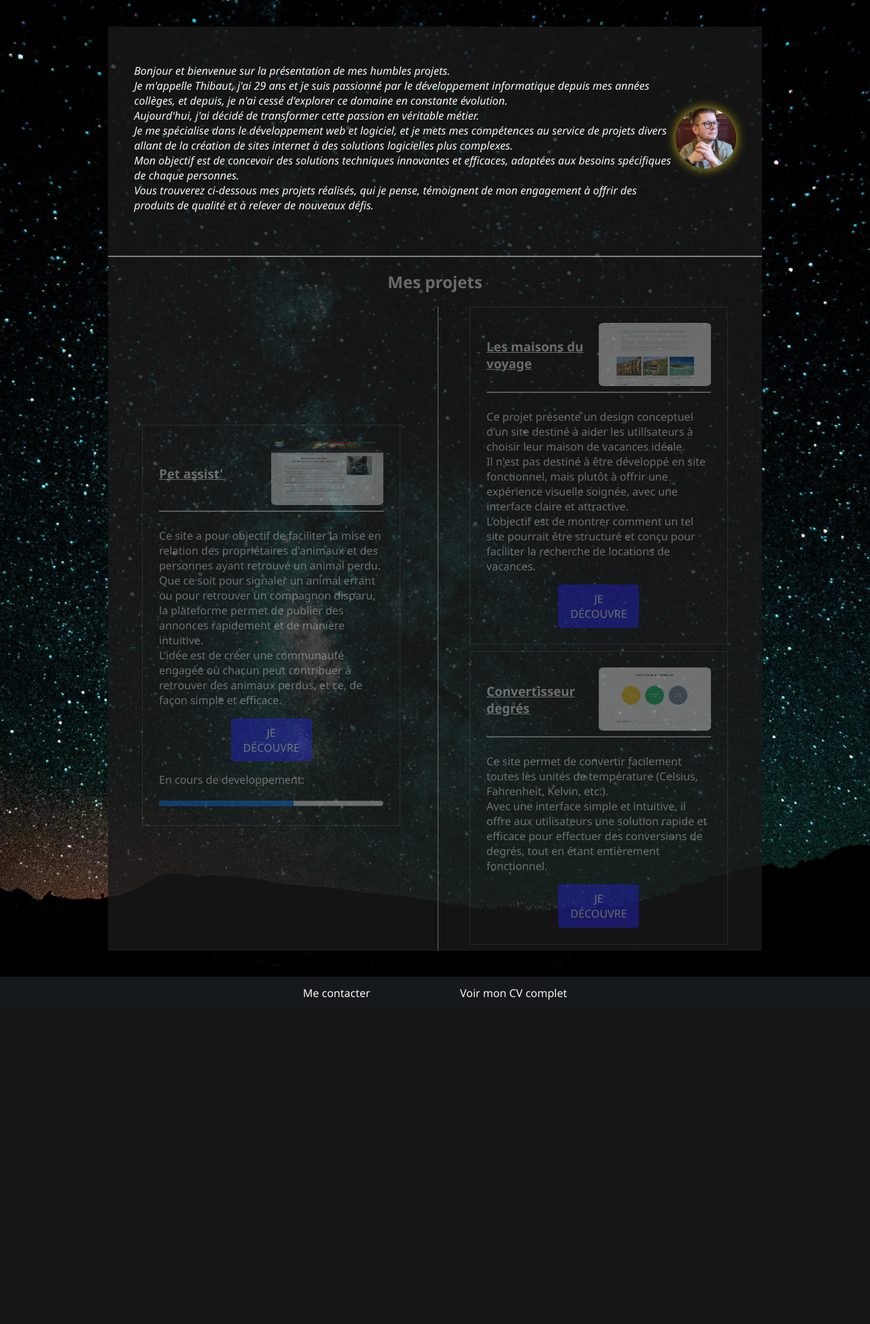
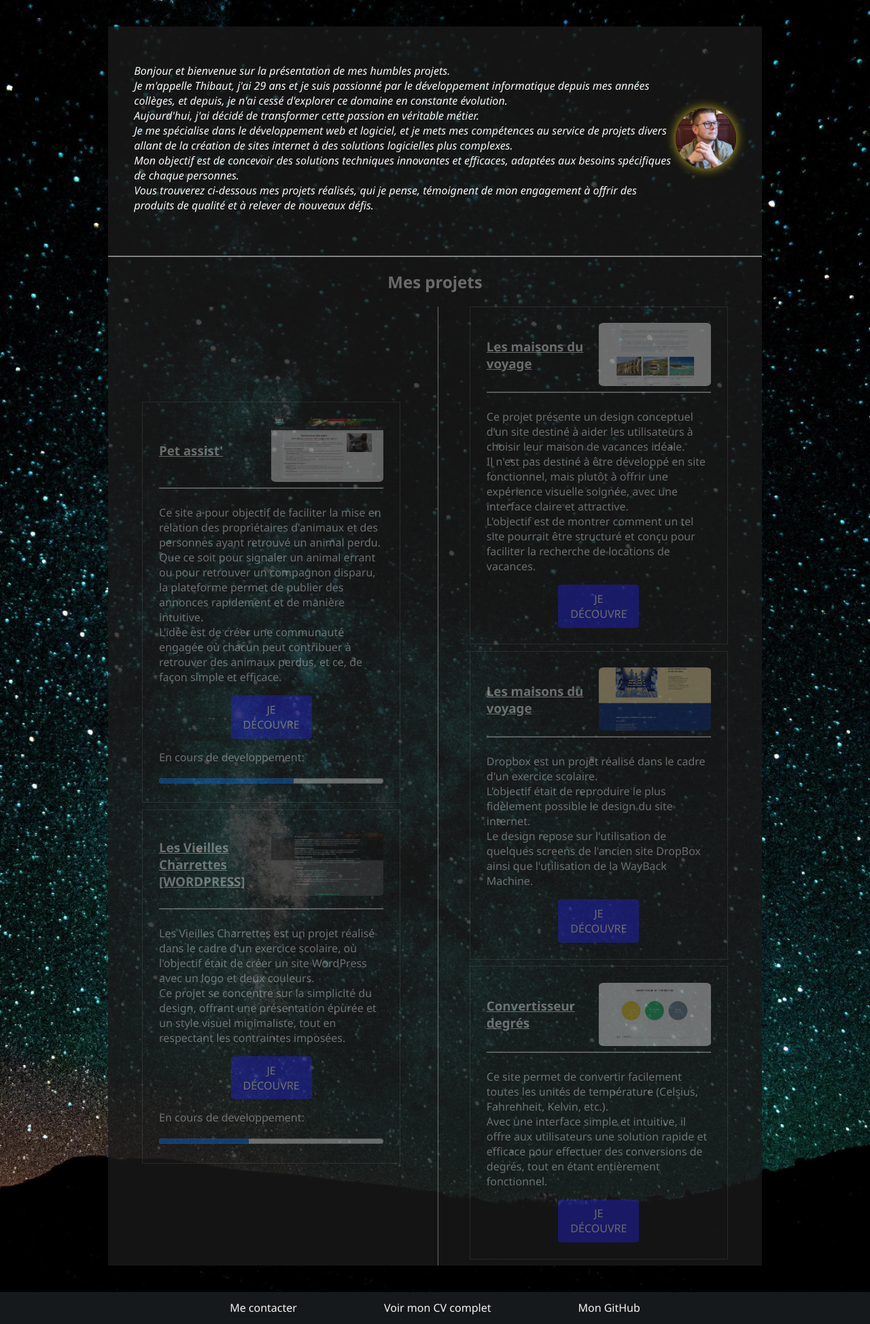
Before and after one commit to ThibautG60/VPS, a PHP site: page / in a window 1280 px wide. Shown: the part 121-2069 px from the top of the page at 68% size. Before the commit the page ends 1592 px from the top, so only its background shows below. Run offline with PHP 8.4, Linux system fonts and the light colour scheme.

Commit message:
Ajout des nouveaux projets

```diff
--- a/assets/css/style.css
+++ b/assets/css/style.css
@@ -9,6 +9,13 @@ footer {
     padding: 1% 0% 1% 0%;
     text-align: center;
     font-family: 'Segoe UI', Tahoma, Geneva, Verdana, sans-serif;
+}
+
+footer {
+    display: flex;
+    flex-wrap: wrap;
+    justify-content: center;
+    margin: auto;
 }
 
 footer>a {
@@ -222,6 +229,11 @@ h2 {
         flex-basis: 50%;
     }
 
+    footer>a {
+        margin: 2% auto 2% auto;
+        flex-basis: 100%;
+    }
+
     footer {
         padding: 4% 0% 4% 0%;
     }
--- a/index.html
+++ b/index.html
@@ -34,9 +34,7 @@
                     Mon objectif est de concevoir des solutions techniques innovantes et efficaces, adaptées aux besoins
                     spécifiques de chaque personnes.<br>
                     Vous trouverez ci-dessous mes projets réalisés, qui je pense, témoignent de mon engagement à offrir
-                    des
-                    produits de
-                    qualité et à relever de nouveaux défis.
+                    des produits de qualité et à relever de nouveaux défis.
                 </p>
             </div>
             <hr id="lineMain">
@@ -58,6 +56,21 @@
                             <p>En cours de developpement:</p>
                             <progress id="progress" value="60" max="100"> </progress>
                         </div>
+
+                        <div class="infoProjectBox">
+                            <h3>Les Vieilles Charrettes [WORDPRESS]</h3>
+                            <img src="assets/img/vieillesCharrettes.jpeg"
+                                alt="Apercu du projet wordpress Les Vieilles Charrettes">
+                            <hr>
+                            <p class="textProjectBox">Les Vieilles Charrettes est un projet réalisé dans le cadre d'un
+                                exercice scolaire, où l'objectif était de créer un site WordPress avec un logo et deux
+                                couleurs.<br>
+                                Ce projet se concentre sur la simplicité du design, offrant une présentation épurée et
+                                un style visuel minimaliste, tout en respectant les contraintes imposées.</p>
+                            <a href="Projets/Projets/wordpress/">Je découvre</a>
+                            <p>En cours de developpement:</p>
+                            <progress id="progress" value="40" max="100"> </progress>
+                        </div>
                     </div>
                     <div class="linkBox" id="lineBetweenBox">
                         <div class="infoProjectBox">
@@ -71,6 +84,18 @@
                                 L'objectif est de montrer comment un tel site pourrait être structuré et conçu pour
                                 faciliter la recherche de locations de vacances.</p>
                             <a href="Projets/TripHouse/index.html">Je découvre</a>
+                        </div>
+                        <div class="infoProjectBox">
+                            <h3>Les maisons du voyage</h3>
+                            <img src="assets/img/Animations.jpeg" alt="Apercu du projet DropBox">
+                            <hr>
+                            <p class="textProjectBox">Dropbox est un projet réalisé dans le cadre d'un exercice
+                                scolaire.<br>
+                                L'objectif était de reproduire le plus fidèlement possible le design du site
+                                internet.<br>
+                                Le design repose sur l'utilisation de quelques screens de l'ancien site DropBox ainsi
+                                que l'utilisation de la WayBack Machine.</p>
+                            <a href="Projets/Animations/index.html">Je découvre</a>
                         </div>
                         <div class="infoProjectBox">
                             <h3>Convertisseur degrés</h3>
@@ -92,6 +117,7 @@
     <footer>
         <a href="mailto:thibaut.lucien@hotmail.fr">Me contacter</a>
         <a href="assets/file/CVTG2025.pdf" download>Voir mon CV complet</a>
+        <a href="https://github.com/ThibautG60" download>Mon GitHub</a>
     </footer>
 </body>
 
```
Also changed, not shown: assets/img/Animations.jpeg (added), assets/img/vieillesCharrettes.jpeg (added).
